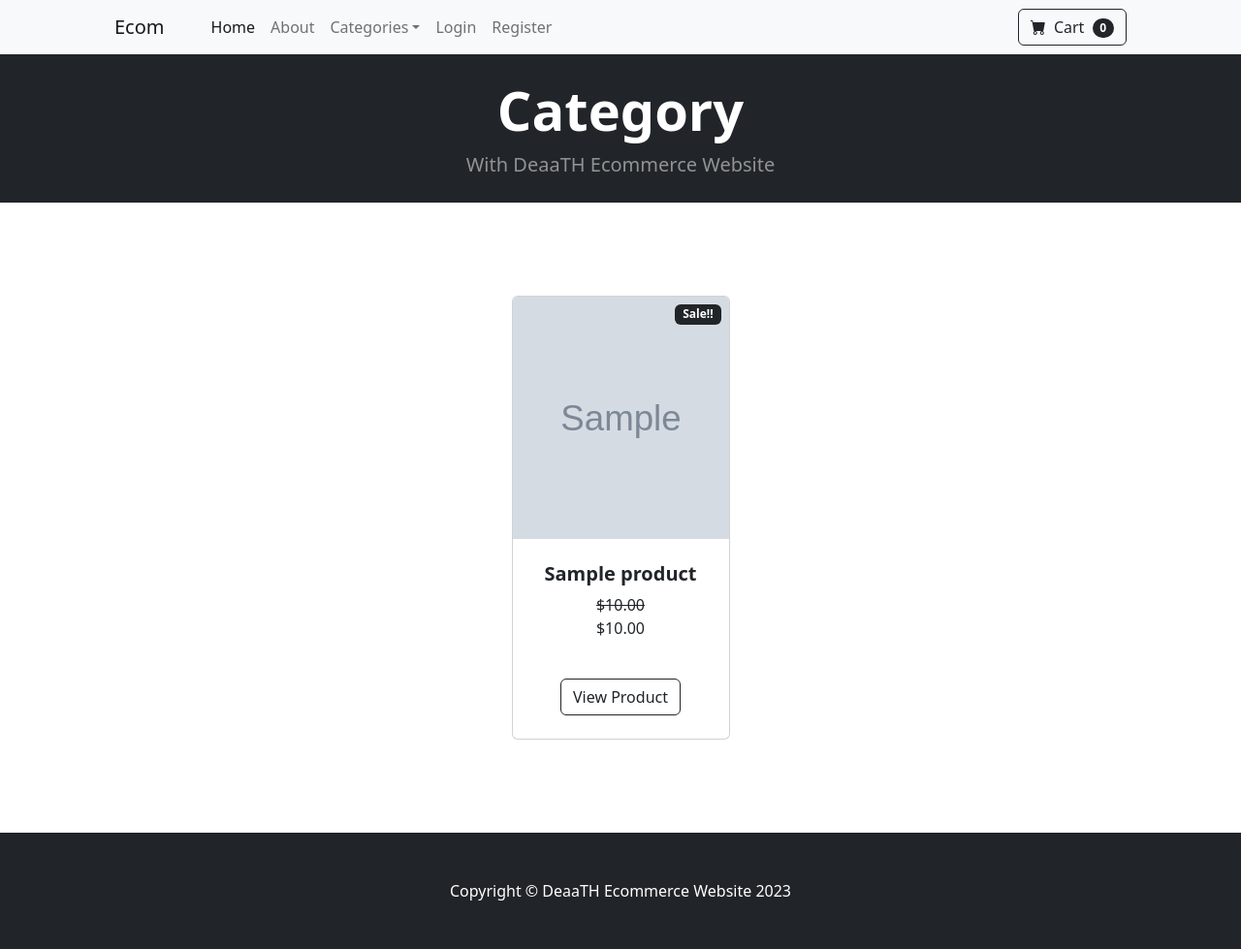
After one commit to DeaaTH65/E_Com, a Django app: template ecom/store/templates/category.html in a window 1280 px wide. The commit adds this page. Shown: the whole page at 97% size. Run offline with Django 4.2, Linux system fonts and the light colour scheme; the template is opened without the code that fills it: values that come from a table or form of the project are taken from there, others are empty; tables that the repository leaves empty hold one stand-in row (values such as "Sample post"); grey boxes marked "Sample" are stand-in pictures.

Commit message:
Category-filter

```diff
--- /dev/null
+++ b/ecom/store/templates/category.html
@@ -0,0 +1,68 @@
+{% extends "base.html" %}
+
+{% load static %}
+
+{% block content %}
+<!-- Header-->
+<header class="bg-dark py-2">
+    <div class="container px-4 px-lg-5 my-3">
+        <div class="text-center text-white">
+            <h1 class="display-4 fw-bolder">Category</h1>
+            <p class="lead fw-normal text-white-50 mb-0">With DeaaTH Ecommerce Website</p>
+        </div>
+    </div>
+</header>
+<!-- Section-->
+<section class="py-5">
+    <div class="container px-4 px-lg-5 mt-5">
+        <div class="row gx-4 gx-lg-5 row-cols-2 row-cols-md-3 row-cols-xl-4 justify-content-center">
+            {% for product in products %}
+                {% if product.is_sale %}
+                    <div class="col mb-5">
+                        <div class="card h-100">
+                            <!-- Sale badge-->
+                            <div class="badge bg-dark text-white position-absolute" style="top: 0.5rem; right: 0.5rem">Sale!!</div>
+                            <!-- Product image-->
+                            <img class="card-img-top" src="{{product.image.url}}" alt="product image" height="250" />
+                            <!-- Product details-->
+                            <div class="card-body p-4">
+                                <div class="text-center">
+                                    <!-- Product name-->
+                                    <h5 class="fw-bolder">{{product.name}}</h5>
+                                    <!-- Product price-->
+                                    <strike> ${{product.price}} </strike>
+                                    <p>${{product.sale_price}}</p>
+                                </div>
+                            </div>
+                            <!-- Product actions-->
+                            <div class="card-footer p-4 pt-0 border-top-0 bg-transparent">
+                                <div class="text-center"><a class="btn btn-outline-dark mt-auto" href="{% url "product" product.id %}">View Product</a></div>
+                            </div>
+                        </div>
+                    </div>
+                {% else %}
+                    <div class="col mb-5">
+                        <div class="card h-100">
+                            <!-- Product image-->
+                            <img class="card-img-top" src="{{product.image.url}}" alt="product image" height="250" />
+                            <!-- Product details-->
+                            <div class="card-body p-4">
+                                <div class="text-center">
+                                    <!-- Product name-->
+                                    <h5 class="fw-bolder">{{product.name}}</h5>
+                                    <!-- Product price-->
+                                    ${{product.price}}
+                                </div>
+                            </div>
+                            <!-- Product actions-->
+                            <div class="card-footer p-4 pt-0 border-top-0 bg-transparent">
+                                <div class="text-center"><a class="btn btn-outline-dark mt-auto" href="{% url "product" product.id %}">View Product</a></div>
+                            </div>
+                        </div>
+                    </div>
+                {% endif %}
+            {% endfor %}
+        </div>
+    </div>
+</section>
+{% endblock content %}
--- a/ecom/store/templates/navbar.html
+++ b/ecom/store/templates/navbar.html
@@ -7,12 +7,14 @@
                 <li class="nav-item"><a class="nav-link active" aria-current="page" href="{% url 'home' %}">Home</a></li>
                 <li class="nav-item"><a class="nav-link" href="{% url "about" %}">About</a></li>
                 <li class="nav-item dropdown">
-                    <a class="nav-link dropdown-toggle" id="navbarDropdown" href="#" role="button" data-bs-toggle="dropdown" aria-expanded="false">Shop</a>
+                    <a class="nav-link dropdown-toggle" id="navbarDropdown" href="#" role="button" data-bs-toggle="dropdown" aria-expanded="false">Categories</a>
                     <ul class="dropdown-menu" aria-labelledby="navbarDropdown">
-                        <li><a class="dropdown-item" href="#!">All Products</a></li>
+                        <li><a class="dropdown-item" href="{% url "home" %}">All Products</a></li>
                         <li><hr class="dropdown-divider" /></li>
-                        <li><a class="dropdown-item" href="#!">Popular Items</a></li>
-                        <li><a class="dropdown-item" href="#!">New Arrivals</a></li>
+                        <li><a class="dropdown-item" href="{% url "category" 'Mobiles' %}">Phones</a></li>
+                        <li><a class="dropdown-item" href="{% url "category" 'Laptops' %}">Laptops</a></li>
+                        <li><a class="dropdown-item" href="{% url "category" 'Cameras' %}">Cameras</a></li>
+                        <li><a class="dropdown-item" href="{% url "category" 'IT' %}">IT</a></li>
                     </ul>
                 </li>
                 {% if user.is_authenticated %}
--- a/ecom/store/views.py
+++ b/ecom/store/views.py
@@ -64,7 +64,7 @@ def product(request, pk):
 
 def category(request, ct):
     # replace hyphens with spaces
-    ct = ct.replace('-' ' ')
+    ct = ct.replace('-', ' ')
 
     # grab category from url
     try:
```
